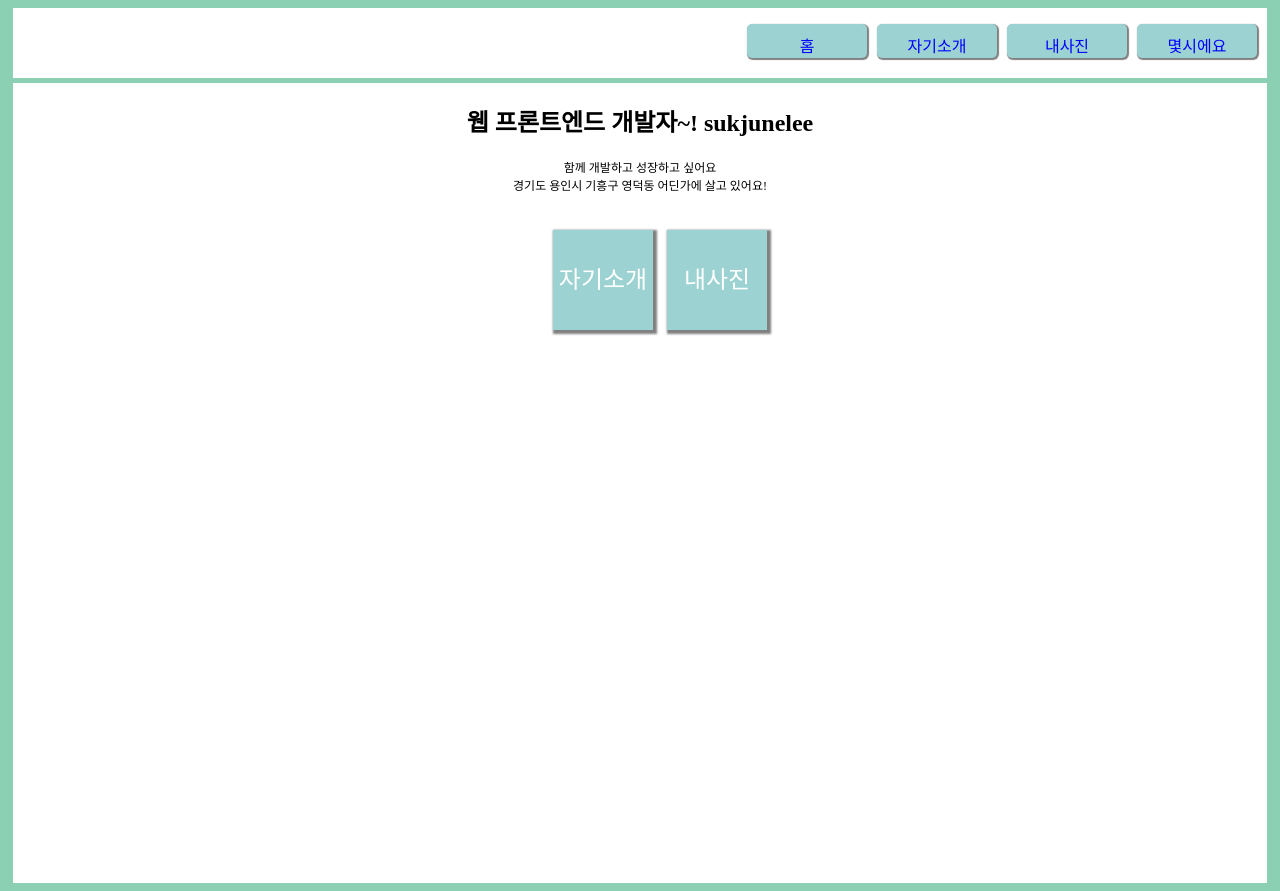
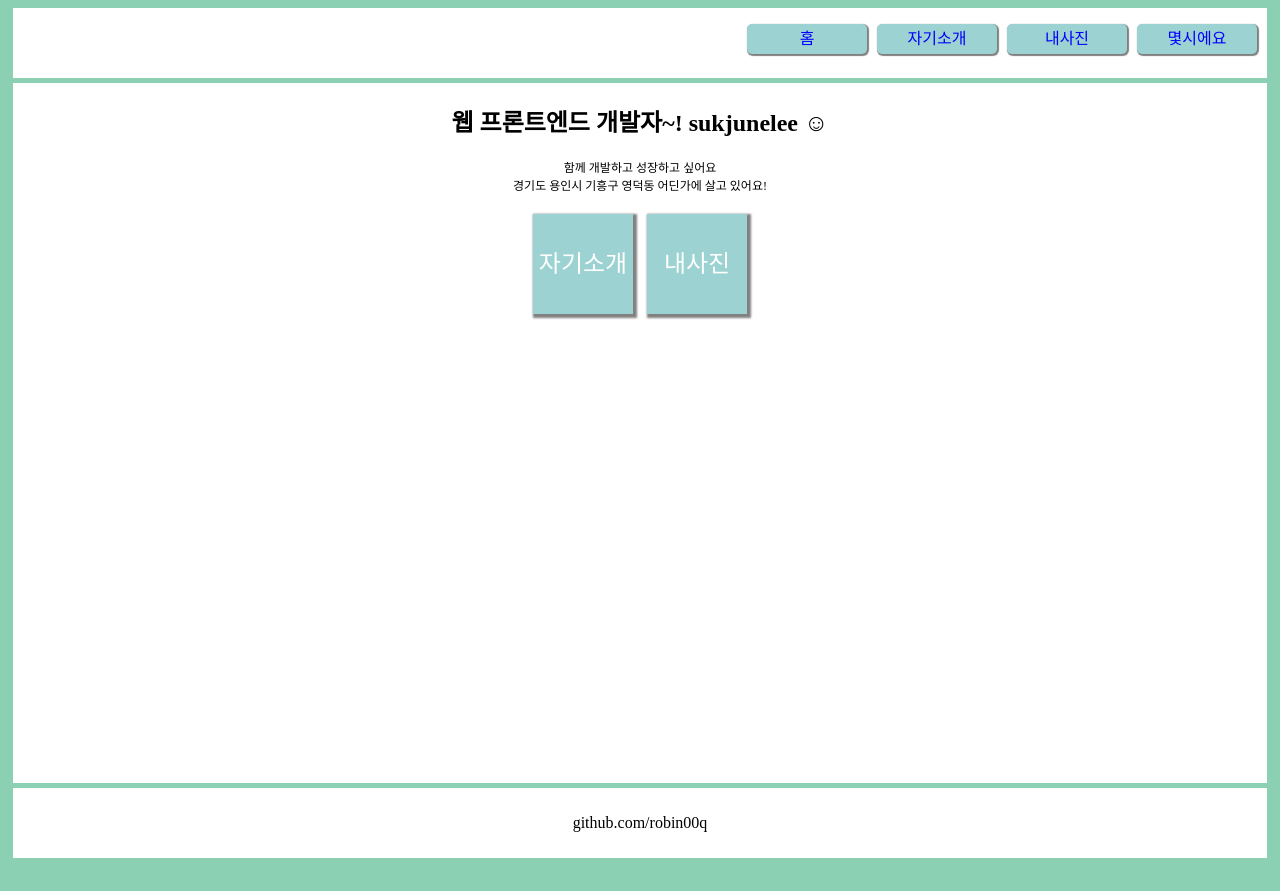
Before and after one commit to robin00q/MyBoard, a plain HTML site: page index.html in a window 1280 px wide. After the commit the page ends 866 px from the top, so only its background shows below. Drawn offline with Linux system fonts and the light colour scheme.

Commit message:
name convention and refactoring

```diff
--- a/header.css
+++ b/header.css
@@ -1,40 +1,52 @@
+li {
+  list-style: none;
+}
+
 body {
   background-color: #8bd0b3;
 }
 
-header {
+#top-navigation {
   height : 70px;
   margin: 5px 5px 0px 5px;
   background-color: white;
   overflow: auto;
 }
 
+#description-wrapper {
+  height : 700px;
+  margin: 5px 5px 5px 5px;
+  background-color: white;
+  text-align: center;
+}
+
+footer {
+  height : 70px;
+  line-height: 70px;
+  text-align: center;
+  margin : 0px 5px;
+  background-color: white;
+}
+
 nav > ul > li {
   width : 120px;
-  height : 25px;
+  height : 30px;
   color:blue;
   background-color: #9cd2d2;
   box-shadow: 1px 1px 1px 1px gray;
   border-radius: 5px;
-  list-style: none;
+  line-height: 30px;
   text-align: center;
   float : right;
   margin-right : 10px;
-  position : relative;
-  padding-top : 9px;
   cursor: pointer;
+  box-sizing: border-box;
 }
 
-section {
-  height : 800px;
-  margin: 5px 5px 0px 5px;
-  background-color: white;
-  text-align: center;
-}
-
-section > h1 {
+#description-wrapper h1 {
   margin: 0px;
-  padding-top: 20px;
+  padding-top : 20px;
+  font-size: 24px;
 }
 
 #description {
@@ -42,16 +54,17 @@ section > h1 {
   padding-top : 20px;
 }
 
-section > ul {
-  text-align: center;
+#description-wrapper > ul {
+  padding-inline-start : 0px;
+  margin : 20px;
 }
 
-section > ul > li {
+#description-wrapper > ul > li {
   width : 100px;
   height : 100px;
   background-color: #9cd2d2;
   color : white;
-  margin : 20px 5px;
+  margin : 0px 5px;
   cursor: pointer;
   font-size: 1.5em;
   box-shadow: 2px 2px 2px 2px gray;
--- a/index.html
+++ b/index.html
@@ -9,6 +9,9 @@
 </head>
 <body>
   <header>
+  </header>
+  <section>
+    <section id="top-navigation">
       <nav>
         <ul>
           <li>몇시에요</li>
@@ -17,20 +20,22 @@
           <li>홈</li>
         </ul>
       </nav>
-  </header>
-  <section>
-    <h1>웹 프론트엔드 개발자~! sukjunelee</h1>
+    </section>
+    <section id="description-wrapper">
+      <h1>웹 프론트엔드 개발자~! sukjunelee &#x263a;</h1>
       <div id="description">
+        <span>
         함께 개발하고 성장하고 싶어요<br/>
         경기도 용인시 기흥구 영덕동 어딘가에 살고 있어요!
+        </span>
       </div>
       <ul>
         <li>자기소개</li>
         <li>내사진</li>
       </ul>
+    </section>
+  </section>
 
-
-  </section>
-  <footer></footer>
+  <footer>github.com/robin00q</footer>
 </body>
 </html>
```
Lines whose indentation alone changed are shown as unchanged.
